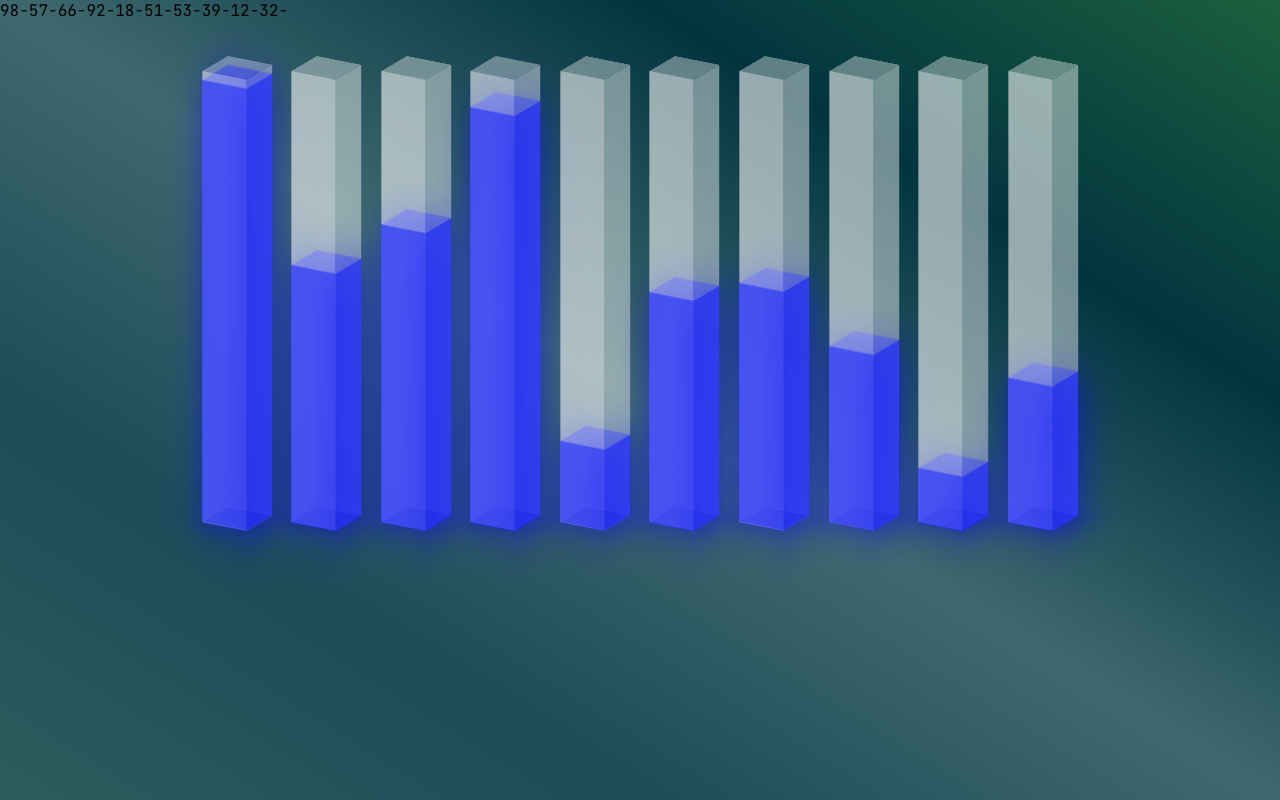
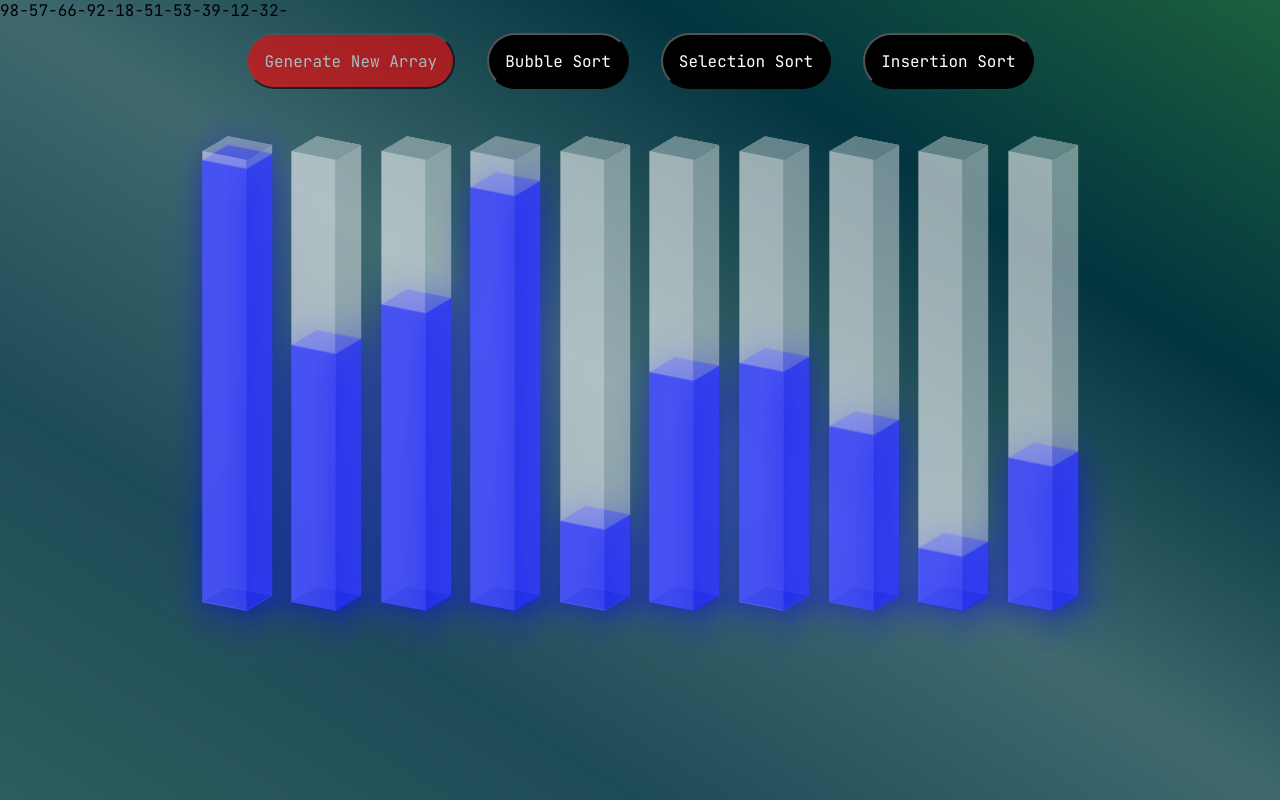
Before and after one commit to BrunoG77/Sorting-Visualizer, a React (Vite) app: page / in a window 1280 px wide. Built offline with nearby package versions, Linux system fonts and the light colour scheme.

Commit message:
Added new component for the buttons.
Made a new Button Component for the generate new
array button and the algorithms that will be
implemented. Also made a test to test that the
new array button works.

```diff
--- /dev/null
+++ b/src/SortingVisualizer/Components/ButtonsBar/ButtonsBar.css
@@ -0,0 +1,74 @@
+.buttons-bar {
+  height: 10%;
+  display: flex;
+  justify-content: center;
+  align-items: center;
+}
+
+button {
+  height: 70%;
+  margin-left: 2vh;
+  margin-right: 2vh;
+  padding-left: 2vh;
+  padding-right: 2vh;
+  border-radius: 10vw;
+  font-size: medium;
+  color: white;
+  background-color: rgb(0, 0, 0);
+  transition: 0.25s;
+}
+
+@media only screen and (max-width: 510px) {
+  button {
+    font-size: small;
+  }
+}
+
+@media only screen and (max-width: 410px) {
+  button {
+    font-size: x-small;
+  }
+}
+
+@media only screen and (max-width: 320px) {
+  button {
+    font-size: xx-small;
+  }
+}
+
+button:hover {
+  font-style: bold;
+  border-width: 4vh;
+  cursor: pointer;
+  transition: 0.3s;
+}
+
+.buttonStyle1:hover {
+  border-color: green;
+  color: white;
+}
+
+.buttonStyle2:hover {
+  border-color: orange;
+  color: white;
+}
+
+#reset {
+  opacity: 0.6;
+  background-color: red;
+}
+#reset:hover {
+  opacity: 0.9;
+  border-color: red;
+}
+
+button:disabled,
+.buttonStyle1:disabled,
+.buttonStyle2:disabled,
+#reset:disabled {
+  background-color: grey;
+  color: white;
+  border-width: 0vw;
+  opacity: 1;
+  cursor: not-allowed;
+}
--- /dev/null
+++ b/src/SortingVisualizer/Components/ButtonsBar/ButtonsBar.tsx
@@ -0,0 +1,47 @@
+import React from "react";
+import "./ButtonsBar.css";
+
+interface ButtonProps {
+  generateNewArray: () => void;
+  bubbleSort: () => void;
+  insertionSort: () => void;
+  selectionSort: () => void;
+}
+
+const ButtonsBar: React.FC<ButtonProps> = ({
+  generateNewArray,
+  bubbleSort,
+  insertionSort,
+  selectionSort,
+}) => {
+  return (
+    <div className="buttons-bar">
+      <button id="reset" onClick={generateNewArray}>
+        Generate New Array
+      </button>
+      <button
+        id="bubbleSortButton"
+        onClick={bubbleSort}
+        className="buttonStyle1"
+      >
+        Bubble Sort
+      </button>
+      <button
+        id="selectionSortButton"
+        onClick={selectionSort}
+        className="buttonStyle2"
+      >
+        Selection Sort
+      </button>
+      <button
+        id="insertionSortButton"
+        onClick={insertionSort}
+        className="buttonStyle1"
+      >
+        Insertion Sort
+      </button>
+    </div>
+  );
+};
+
+export default ButtonsBar;
--- a/src/SortingVisualizer/SortingVisualizer.tsx
+++ b/src/SortingVisualizer/SortingVisualizer.tsx
@@ -4,6 +4,9 @@ import { useState, useEffect } from "react";
 
 /* Array bar*/
 import ArrayBar from "./Components/ArrayBar/ArrayBar";
+
+/* Buttons Bar */
+import ButtonsBar from "./Components/ButtonsBar/ButtonsBar";
 
 /* Style*/
 import "./SortingVisualizer.css";
@@ -45,13 +48,19 @@ export const SortingVisualizerFunctions = () => {
     resetArray();
   }, []);
 
-  return { resetArray, array };
+  // Call the algorithms and get the array sorted via the algorithm
+  const bubbleSort = () => {};
+  const insertionSort = () => {};
+  const selectionSort = () => {};
+
+  return { resetArray, array, bubbleSort, insertionSort, selectionSort };
 };
 
 // Function that serves as a presentation to code.
 // The functions are above
 const SortingVisualizer = () => {
-  const { array } = SortingVisualizerFunctions();
+  const { resetArray, array, bubbleSort, insertionSort, selectionSort } =
+    SortingVisualizerFunctions();
 
   /*This line returns the JSX that will be rendered by the component.
   The JSX uses the array.map method to iterate over the array state and create a list of <div> elements.
@@ -66,7 +75,14 @@ const SortingVisualizer = () => {
           </div>
         ))}
       </div>
-      {/* --------------------- BARS : 74% Height --------------------- */}
+      {/* --------------------- BUTTONS --------------------- */}
+      <ButtonsBar
+        generateNewArray={resetArray}
+        bubbleSort={bubbleSort}
+        insertionSort={insertionSort}
+        selectionSort={selectionSort}
+      />
+      {/* --------------------- BARS --------------------- */}
       <ArrayBar array={array} />
     </div>
   );
```
Also changed, not shown: 1 other file (tests, documents, lock files or other folders).
